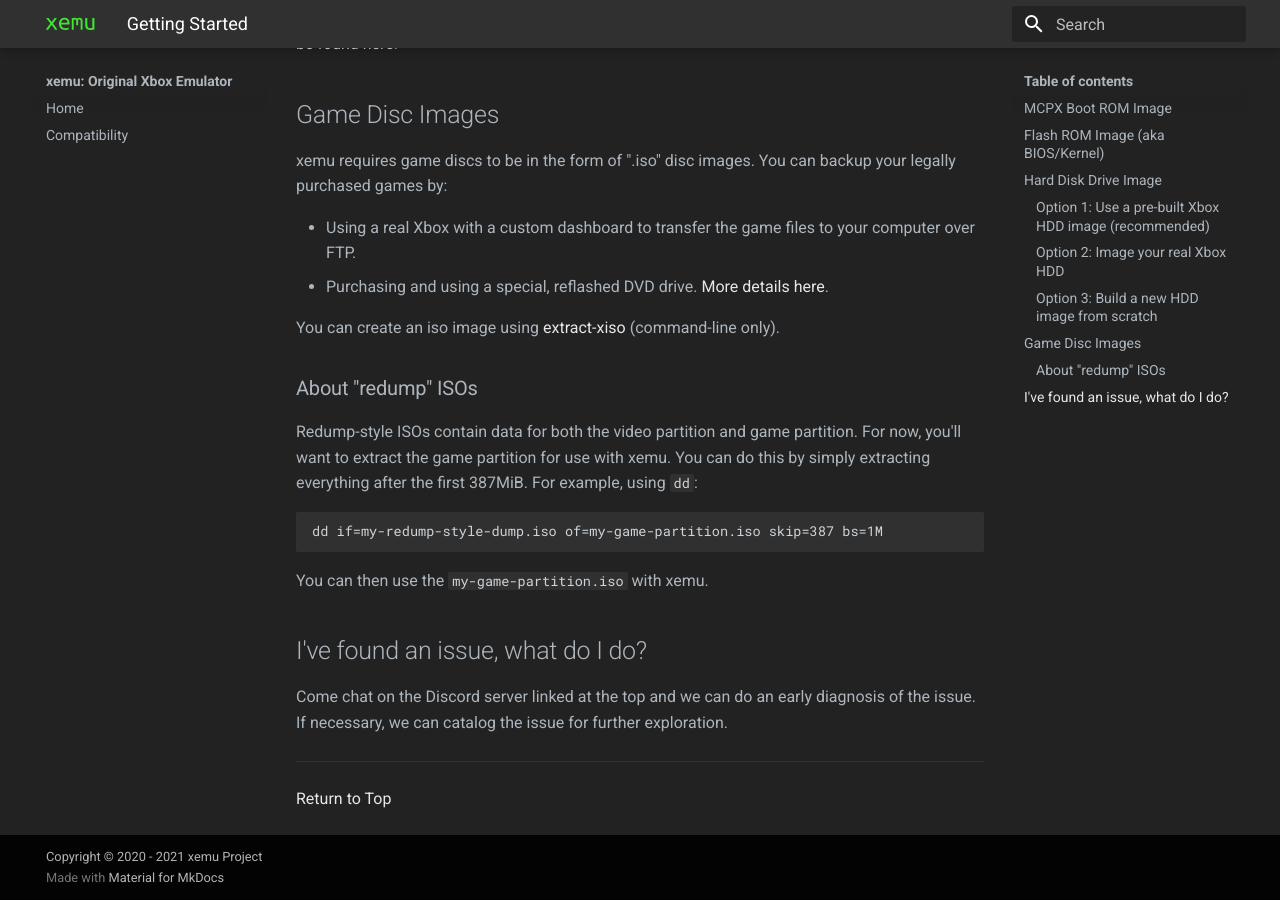
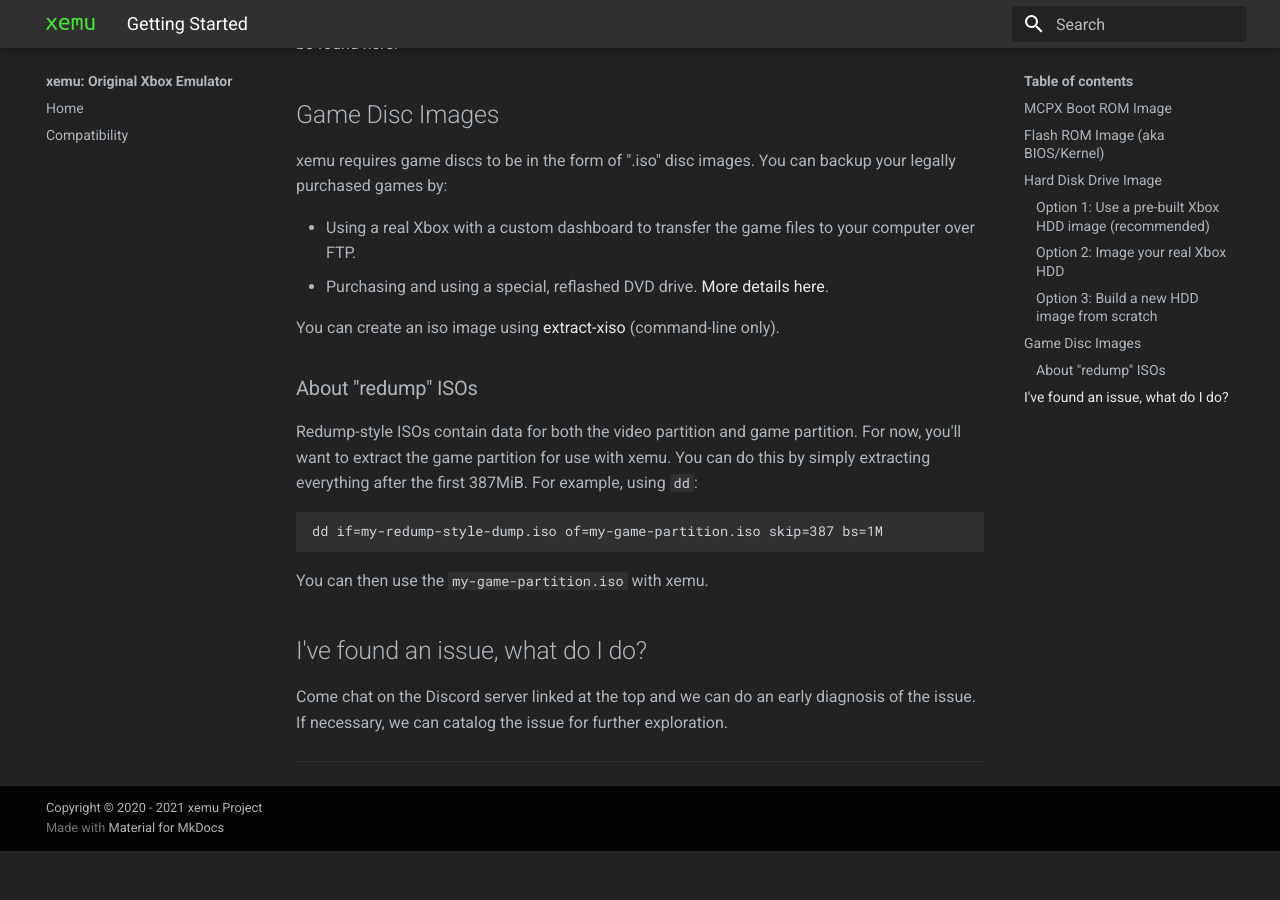
Before and after one commit to xemu-project/xemu-website, an MkDocs documentation site: the page built from docs/docs/getting-started.md, in a window 1280 px wide and 900 px high, scrolled down 1726 px. Built offline with MkDocs 1.6.1 and Material for MkDocs 9.7.7, drawn with Linux system fonts in a browser that asks for light colours; after the commit the page ends 2577 px from its top, so only the background shows below that.

Commit message:
getting-started.md: Fix Content Top button (#30)
* getting-started.md: Fix Content Top button

* getting-started.md: Remove Content Top button

```diff
--- a/docs/docs/getting-started.md
+++ b/docs/docs/getting-started.md
@@ -93,4 +93,3 @@ I've found an issue, what do I do?
 Come chat on the Discord server linked at the top and we can do an early diagnosis of the issue. If necessary, we can catalog the issue for further exploration.
 
 ---
-<a href="#content-top">Return to Top</a>
```
